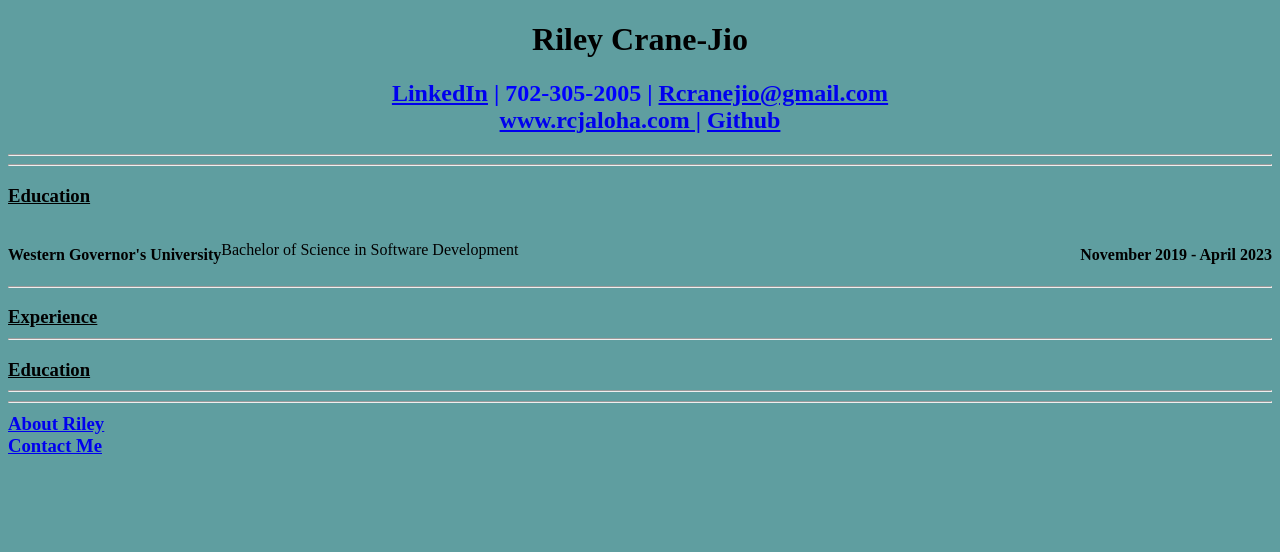
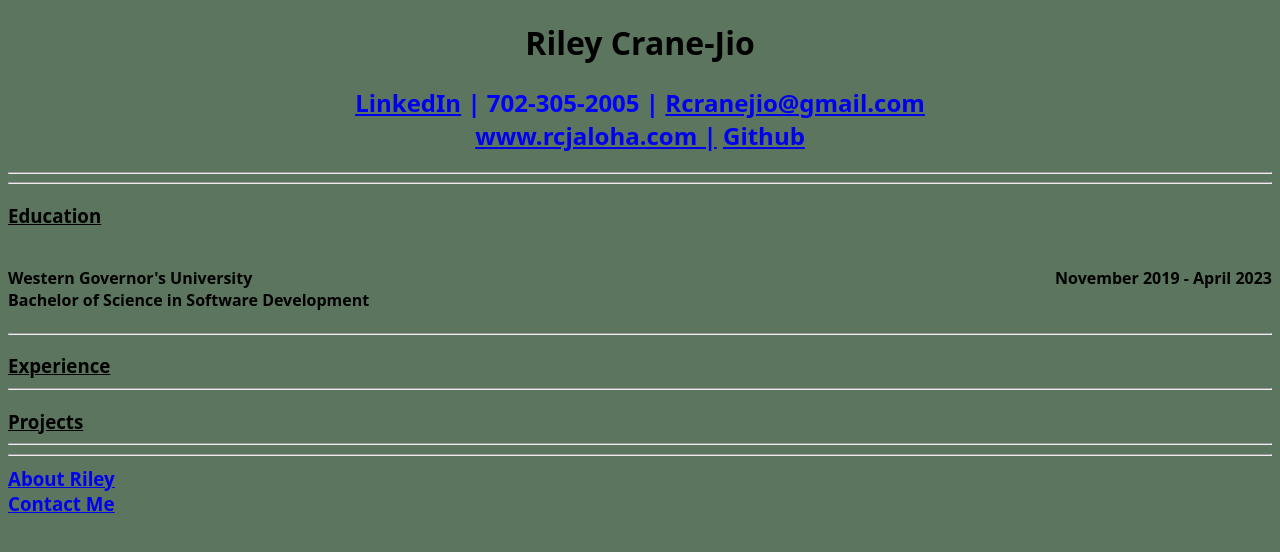
Before and after one commit to R-Crane/Resume-Project, a plain HTML site: page index.html in a window 1280 px wide. Drawn offline with Linux system fonts and the light colour scheme.

Commit message:
color change

```diff
--- a/CSS/style.css
+++ b/CSS/style.css
@@ -1,8 +1,9 @@
 html{
-    background-color: cadetblue;
+    background-color: #5C755E ;
+    font-family: system-ui, -apple-system, BlinkMacSystemFont, 'Segoe UI', Roboto, Oxygen, Ubuntu, Cantarell, 'Open Sans', 'Helvetica Neue', sans-serif;
   }
   h1{
-    color: black;
+    color: ca;
     text-align: center;
 
 }
--- a/index.html
+++ b/index.html
@@ -22,18 +22,16 @@
 
   <h3>Education
   </h3>
-  <h4 style="text-align: left; float: left;">Western Governor's University
+  <h4 style="text-align: left; float: left;">Western Governor's University <br/>  Bachelor of Science in Software Development
 </h4>
   <h4 style="text-align: right; float: right; display: inline;">November 2019 - April 2023
 </h4>
-  <p style="text-align: left; float: left; display:block">
-    Bachelor of Science in Software Development
-  </p>
+
 
   <hr style="clear: both;" />
   <h3>Experience
   <hr />
-  <h3>Education
+  <h3>Projects
   <hr />
   <hr />
 
```
